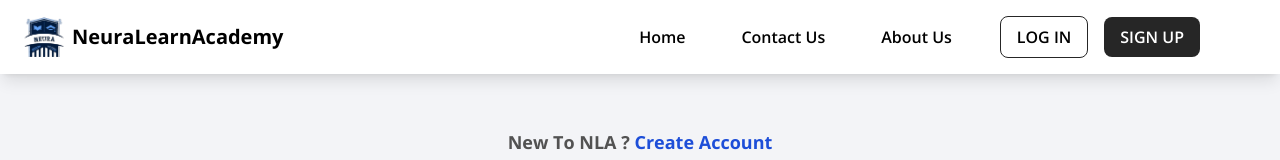
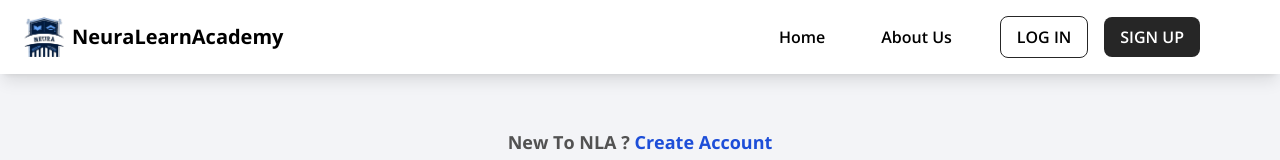
Before and after one commit to FrontEndDevo/NeuraLearnAcademy, a React (Vite) app: page /login in a window 1280 px wide. Shown: the top 160 px of the page. Built offline with nearby package versions, Linux system fonts and the light colour scheme.

Commit message:
Refactor NavbarLinks component to use LinksDropdown for authenticated links

```diff
--- /dev/null
+++ b/src/common/Navbar/LinksDropdown.jsx
@@ -0,0 +1,40 @@
+import { Link } from "react-router-dom";
+import PropTypes from "prop-types";
+
+const LinksDropdown = ({ links, isAuth, showOptions }) => {
+  const linkClasses =
+    "flex items-center gap-2 px-4 py-3 pr-12 text-sm font-semibold capitalize duration-200 cursor-pointer whitespace-nowrap hover:bg-indigo-500 hover:text-white";
+
+  const navLinks = links.map((item) =>
+    item.requireAuth ? (
+      isAuth ? (
+        <Link key={item.id} to={item.link} className={linkClasses}>
+          {item.title}
+        </Link>
+      ) : null
+    ) : (
+      <Link key={item.id} to={item.link} className={linkClasses}>
+        {item.title}
+      </Link>
+    )
+  );
+  return (
+    <div
+      className={`absolute right-0 z-50 gap-2 duration-200 bg-white border-2 rounded-md shadow-lg top-full ${
+        showOptions
+          ? "opacity-100 translate-y-0"
+          : "opacity-0 -translate-y-5 pointer-events-none"
+      }`}
+    >
+      {navLinks}
+    </div>
+  );
+};
+
+LinksDropdown.propTypes = {
+  links: PropTypes.array.isRequired,
+  isAuth: PropTypes.bool.isRequired,
+  showOptions: PropTypes.bool.isRequired,
+};
+
+export default LinksDropdown;
--- a/src/common/Navbar/Navbar.jsx
+++ b/src/common/Navbar/Navbar.jsx
@@ -5,26 +5,75 @@ import { FontAwesomeIcon } from "@fortawesome/react-fontawesome";
 import { faCaretDown } from "@fortawesome/free-solid-svg-icons";
 import defaultUserPicture from "../../assets/images/profile/unknown_user.webp";
 import ProfileDropdown from "./ProfileDropdown";
-import { useState } from "react";
+import { useEffect, useState } from "react";
 import { useSelector } from "react-redux";
 import NavbarLinks from "./NavbarLinks";
+import LinksDropdown from "./LinksDropdown";
+
+const navbarOptions = [
+  {
+    id: 1,
+    title: "home",
+    link: "/",
+    requireAuth: false,
+  },
+
+  {
+    id: 2,
+    title: "my learnings",
+    link: "/my-learnings",
+    requireAuth: true,
+  },
+  {
+    id: 3,
+    title: "contact us",
+    link: "/contact-us",
+    requireAuth: true,
+  },
+  {
+    id: 4,
+    title: "about us",
+    link: "/about-us",
+    requireAuth: false,
+  },
+];
 
 const Navbar = () => {
-  const [showDropdown, setShowDropdown] = useState(false);
+  const [showProfileDropdown, setShowProfileDropdown] = useState(false);
+  const [showLinksDropdown, setShowLinksDropdown] = useState(false);
+  const isMobile = useState(window.innerWidth < 1024);
+
+  // Handle window resizing (smaller than the laptop screen (1024px)).
+  useEffect(() => {
+    window.addEventListener("resize", () => {
+      isMobile[1](window.innerWidth < 1024);
+    });
+
+    return () => {
+      window.removeEventListener("resize", () => {
+        isMobile[1](window.innerWidth < 1024);
+      });
+    };
+  }, [isMobile]);
 
   const userAuth = useSelector((state) => state.userAuth);
   const { isAuthenticated, user } = userAuth;
+
   const handleTogglingProfileDropdown = () => {
-    setShowDropdown((prevState) => !prevState);
+    setShowProfileDropdown((prevState) => !prevState);
+  };
+
+  const handleTogglingLinksDropdown = () => {
+    setShowLinksDropdown((prevState) => !prevState);
   };
 
   return (
-    <nav className="fixed top-0 z-50 flex items-center justify-between w-screen px-6 py-4 pr-20 bg-white shadow-lg">
+    <nav className="fixed top-0 z-50 flex items-center justify-between w-screen px-6 py-4 bg-white shadow-lg lg:pr-20">
       <div className="flex items-center w-1/2 gap-14">
         <Link to="/" className="flex items-center gap-2">
           <img src={nlaLogo} alt="NeuraLearnAcademy" className="w-10 h-10" />
-          <h1 className="text-xl font-bold md:hidden">NLA</h1>
-          <h1 className="hidden text-xl font-bold md:block">
+          <h1 className="text-xl font-bold lg:hidden">NLA</h1>
+          <h1 className="hidden text-xl font-bold lg:block">
             NeuraLearnAcademy
           </h1>
         </Link>
@@ -32,8 +81,31 @@ const Navbar = () => {
       </div>
 
       <div className="flex items-center gap-10">
-        <NavbarLinks isAuth={isAuthenticated} />
+        {!isMobile[0] && (
+          <NavbarLinks links={navbarOptions} isAuth={isAuthenticated} />
+        )}
 
+        {isMobile[0] && (
+          <div>
+            <div
+              onClick={handleTogglingLinksDropdown}
+              className="relative flex items-center gap-1 p-2 duration-200 cursor-pointer rounded-xl hover:bg-gray-200"
+            >
+              <span className="font-semibold capitalize">resources</span>
+              <FontAwesomeIcon
+                icon={faCaretDown}
+                className={`w-2 h-2 duration-200 ${
+                  showLinksDropdown ? "transform rotate-180" : ""
+                }`}
+              />
+              <LinksDropdown
+                links={navbarOptions}
+                isAuth={isAuthenticated}
+                showOptions={showLinksDropdown}
+              />
+            </div>
+          </div>
+        )}
 
         {!isAuthenticated && (
           <div className="flex items-center gap-4 font-semibold uppercase">
@@ -65,10 +137,10 @@ const Navbar = () => {
             <FontAwesomeIcon
               icon={faCaretDown}
               className={`w-2 h-2 duration-200 ${
-                showDropdown ? "transform rotate-180" : ""
+                showProfileDropdown ? "transform rotate-180" : ""
               }`}
             />
-            <ProfileDropdown showOptions={showDropdown} />
+            <ProfileDropdown showOptions={showProfileDropdown} />
           </div>
         )}
       </div>
--- a/src/common/Navbar/NavbarLinks.jsx
+++ b/src/common/Navbar/NavbarLinks.jsx
@@ -1,43 +1,30 @@
 import { Link } from "react-router-dom";
 import PropTypes from "prop-types";
 
-const NavbarLinks = ({ isAuth }) => {
-  return (
-    <div className="flex items-center gap-10">
-      <Link
-        to="/"
-        className="p-2 font-semibold capitalize duration-200 rounded-lg hover:bg-neutral-800 hover:text-white"
-      >
-        home
+const NavbarLinks = ({ links, isAuth }) => {
+  const linkClasses =
+    "p-2 font-semibold capitalize duration-200 rounded-lg hover:bg-neutral-800 hover:text-white";
+
+  // Filter links based on authentication status.
+  const navLinks = links.map((item) =>
+    item.requireAuth ? (
+      isAuth ? (
+        <Link key={item.id} to={item.link} className={linkClasses}>
+          {item.title}
+        </Link>
+      ) : null
+    ) : (
+      <Link key={item.id} to={item.link} className={linkClasses}>
+        {item.title}
       </Link>
+    )
+  );
 
-      {isAuth && (
-        <Link
-          to="/my-learnings"
-          className="p-2 font-semibold capitalize duration-200 rounded-lg hover:bg-neutral-800 hover:text-white"
-        >
-          my learnings
-        </Link>
-      )}
-
-      <Link
-        to="/contact-us"
-        className="p-2 font-semibold capitalize duration-200 rounded-lg hover:bg-neutral-800 hover:text-white"
-      >
-        contact us
-      </Link>
-
-      <Link
-        to="/about-us"
-        className="p-2 font-semibold capitalize duration-200 rounded-lg hover:bg-neutral-800 hover:text-white"
-      >
-        about us
-      </Link>
-    </div>
-  );
+  return <div className="flex items-center gap-10">{navLinks}</div>;
 };
 
 NavbarLinks.propTypes = {
+  links: PropTypes.array.isRequired,
   isAuth: PropTypes.bool.isRequired,
 };
 
```
